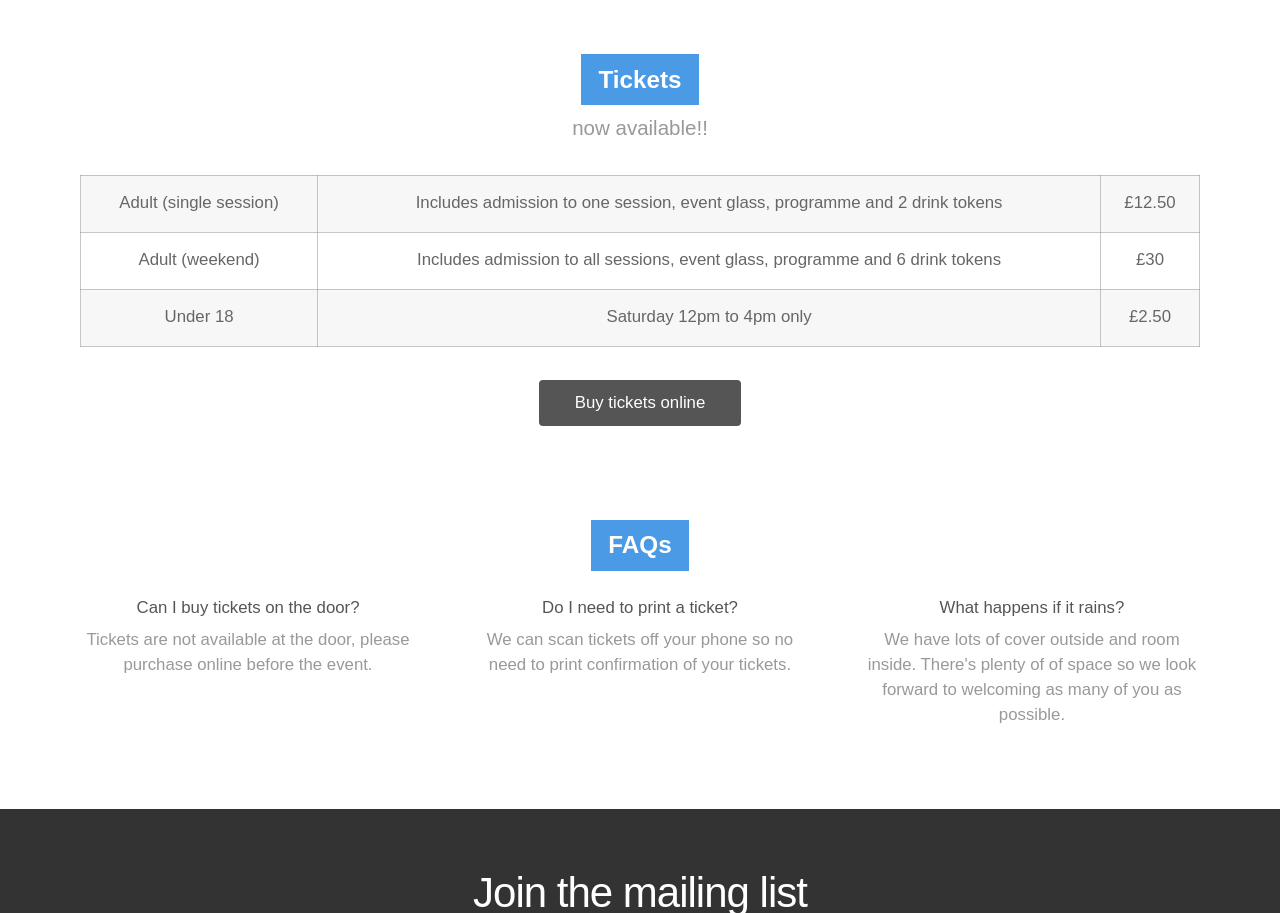
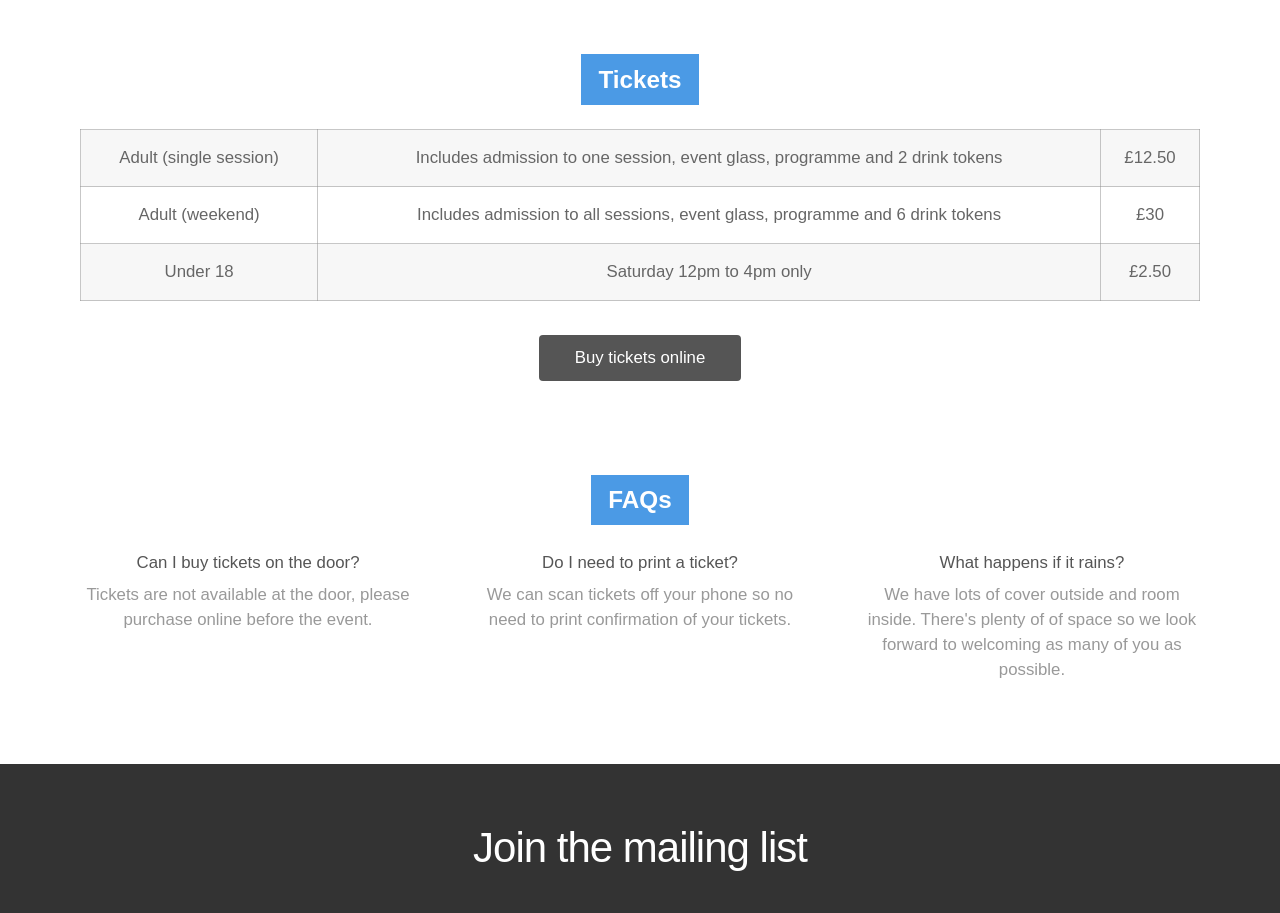
Before and after one commit to mh512/MoleseyBeerFestival, a plain HTML site: page index.html in a window 1280 px wide. Shown: the part 2666-3579 px from the top of the page. Drawn offline with Linux system fonts and the light colour scheme; a web font is replaced by a local one.

Commit message:
Removed -Now Available-

```diff
--- a/index.html
+++ b/index.html
@@ -119,7 +119,6 @@
     <div class="container">
       <header>
           <h3 class="ribbon">Tickets</h3>
-          <p>now available!!</p>
         </header>
 
       <table class="alt">
```
